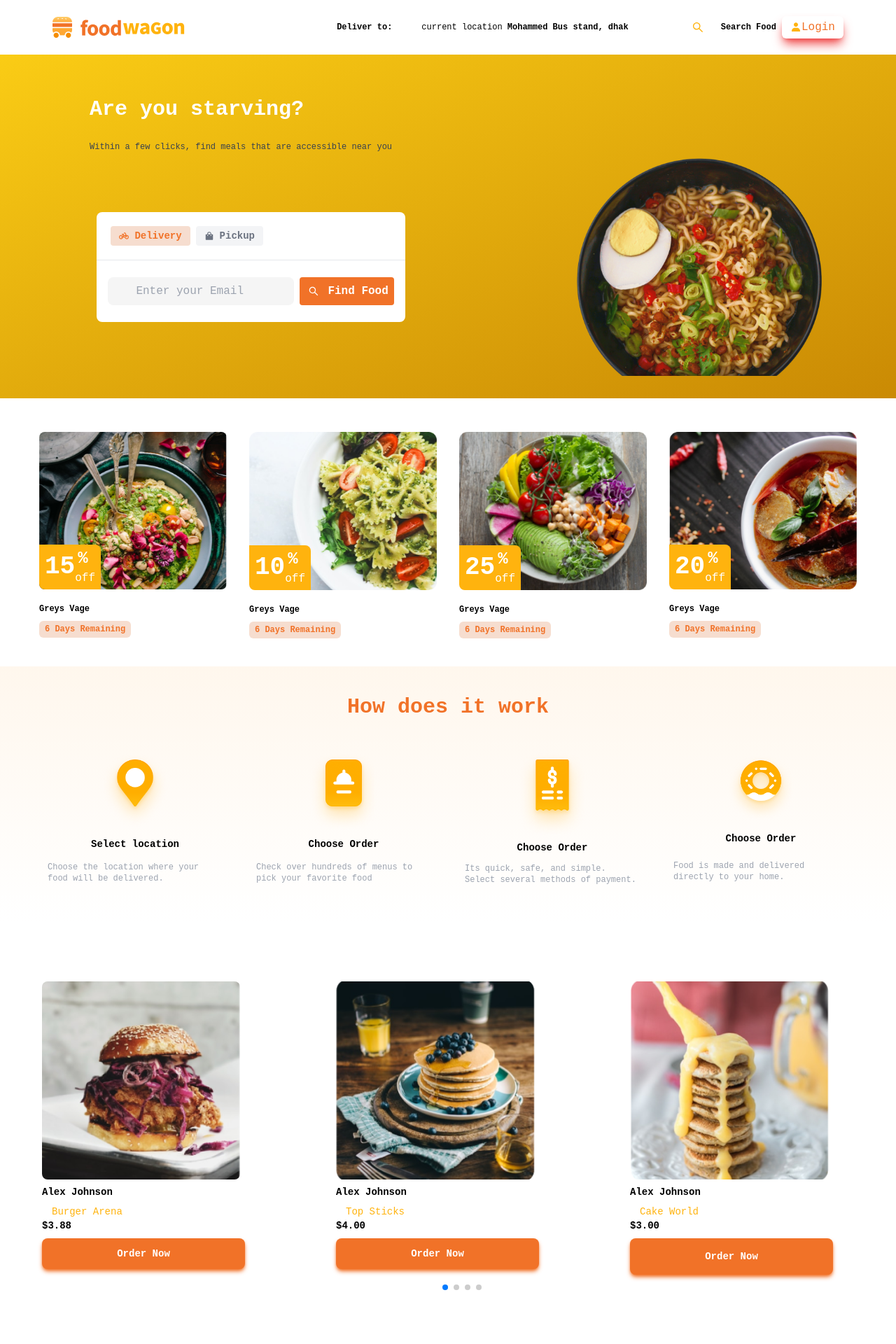
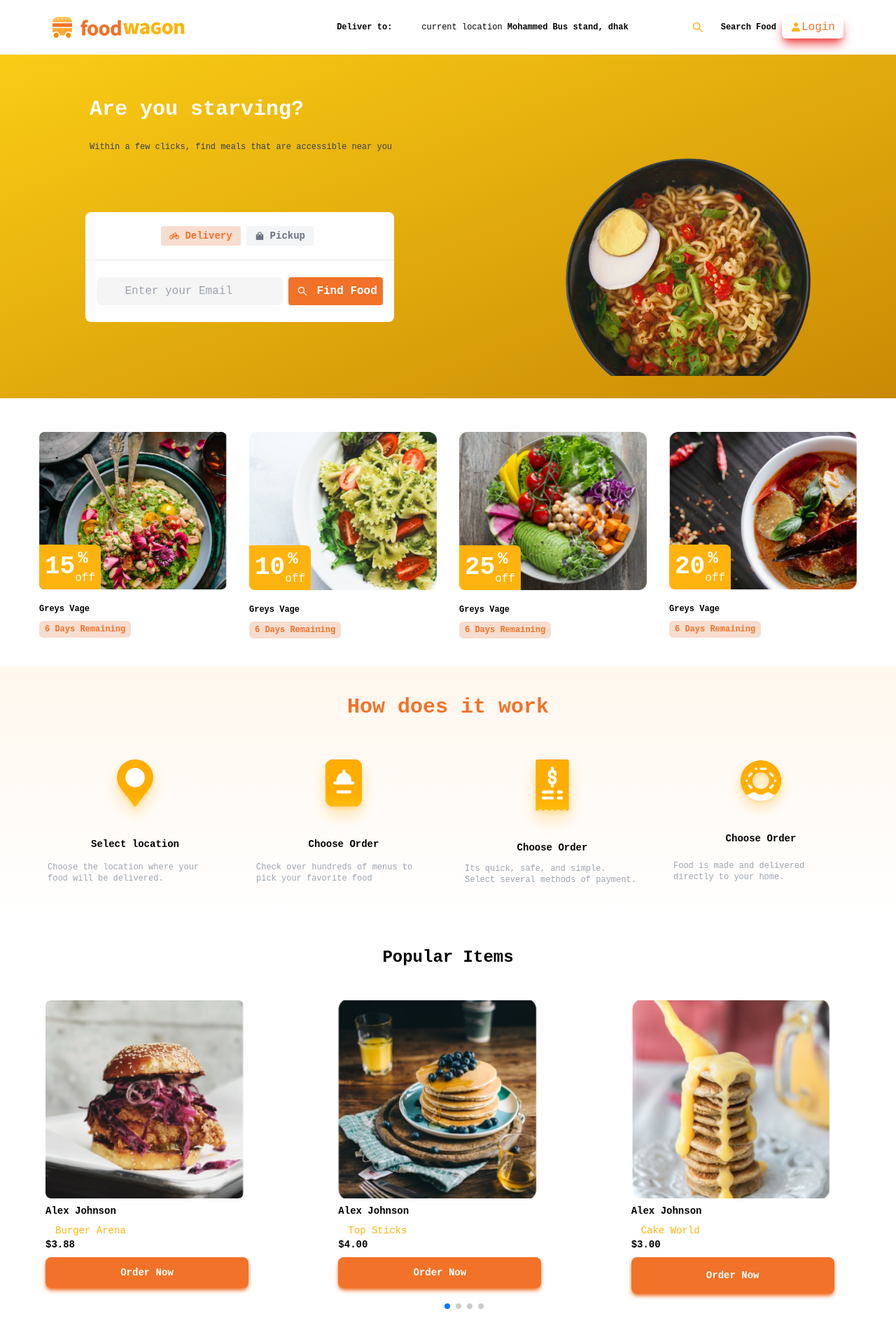
Before and after one commit to Efoneli/est, a React (Create React App) app: page / in a window 1280 px wide. Shown: the top 1920 px of the page at 70% size. Built offline with nearby package versions, Linux system fonts and the light colour scheme; some icons are missing.

Commit message:
finsnishing

```diff
--- a/src/pages/Home.jsx
+++ b/src/pages/Home.jsx
@@ -53,8 +53,9 @@ function Home() {
 {/* Pickup form div */}
 
       <div className=" flex flex-col-reverse pb-8 phone:flex-row justify-around items-center">
-        <div className="bg-white rounded-lg mx-8">
-          <div className="flex justify-start items-center p-2 m-2">
+        <div className="bg-white rounded-lg">
+
+          <div className="flex justify-start items-center p-2 m-2 mx-24">
             <div className="flex justify-around items-center m-1 py-1 px-3 text-sm font-bold bg-[#f6ddcf] text-orangeColor rounded">
               <MdPedalBike className="mr-2" />
               <button>Delivery</button>
@@ -64,6 +65,7 @@ function Home() {
               <button>Pickup</button>
             </div>
           </div>
+
 
           <hr />
 
@@ -82,7 +84,7 @@ function Home() {
                 </div>
               </div>
               <div className="relative">
-                <button className="bg-orangeColor rounded pl-10 px-2 py-2 text-white font-bold">
+                <button className="bg-orangeColor rounded w-full h-auto pl-10 px-2 py-2 text-white font-bold">
                   <div className="absolute inset-y-0 left-0 pl-3 flex items-center">
                   <AiOutlineSearch />
                   </div>
--- a/src/pages/InstallApp.jsx
+++ b/src/pages/InstallApp.jsx
@@ -28,7 +28,7 @@ function InstallApp() {
             </div>
         </div>
 
-        <div className='flex justify-around mt-9 pt-9'>
+        <div className='sm:flex flex-col md:flex-row justify-around mt-9 pt-9'>
             <div className=''>
             <img src={mobile} alt="mobile" />
             </div>
--- a/src/pages/PopularItems.jsx
+++ b/src/pages/PopularItems.jsx
@@ -12,7 +12,9 @@ import { FaLocationDot } from "react-icons/fa6";
 
 const PopularItems = () => {
   return (
-    <div className=" pl-[40px] mt-[30px] lg:mt-[55px]">
+    <>
+          <h2 className="text-center font-bold text-2xl mt-[25px] lg:mt-[35px]">Popular Items</h2>
+      <div className=" pl-[45px] mt-[10px] lg:mt-[15px]">
       <Swiper
         modules={[Pagination]}
         spaceBetween={5}
@@ -159,6 +161,9 @@ const PopularItems = () => {
         </span>
     </button> */}
     </div>
+
+    </>
+
   );
 };
 
```
